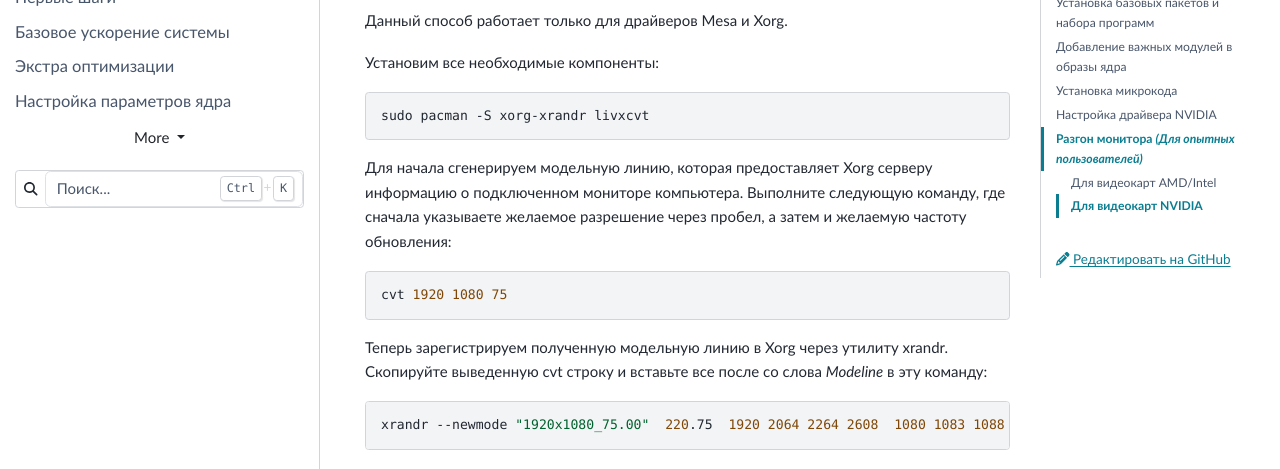
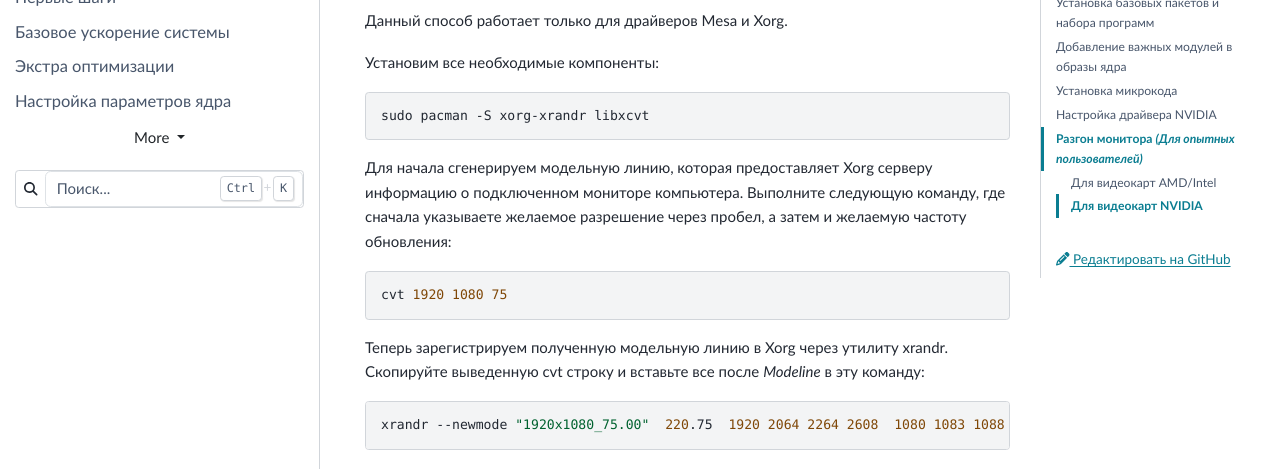
Before and after one commit to ventureoo/ARU, a Sphinx documentation site: the page built from docs/source/first-steps.rst, in a window 1280 px wide and 900 px high, scrolled down 9098 px. Shown: the part 152-621 px from the top of the window. Built offline with Sphinx 7.4.7 and the PyData theme 0.15.4, drawn with Linux system fonts in a browser that asks for light colours.

Commit message:
first-steps: typo
Co-authored-by: Almarus <gerallitluis2@gmail.com>

```diff
--- a/docs/source/first-steps.rst
+++ b/docs/source/first-steps.rst
@@ -340,7 +340,7 @@ Intel
 
 Установим все необходимые компоненты::
 
-  sudo pacman -S xorg-xrandr livxcvt
+  sudo pacman -S xorg-xrandr libxcvt
 
 Для начала сгенерируем модельную линию, которая предоставляет Xorg серверу информацию о подключенном мониторе компьютера.
 Выполните следующую команду, где сначала указываете желаемое разрешение через пробел, а затем и желаемую частоту обновления::
@@ -348,7 +348,7 @@ Intel
   cvt 1920 1080 75
 
 Теперь зарегистрируем полученную модельную линию в Xorg через утилиту xrandr.
-Скопируйте выведенную cvt строку и вставьте все после со слова *Modeline* в эту команду::
+Скопируйте выведенную cvt строку и вставьте все после *Modeline* в эту команду::
 
   xrandr --newmode "1920x1080_75.00"  220.75  1920 2064 2264 2608  1080 1083 1088 1130 -hsync +vsync
 
```
